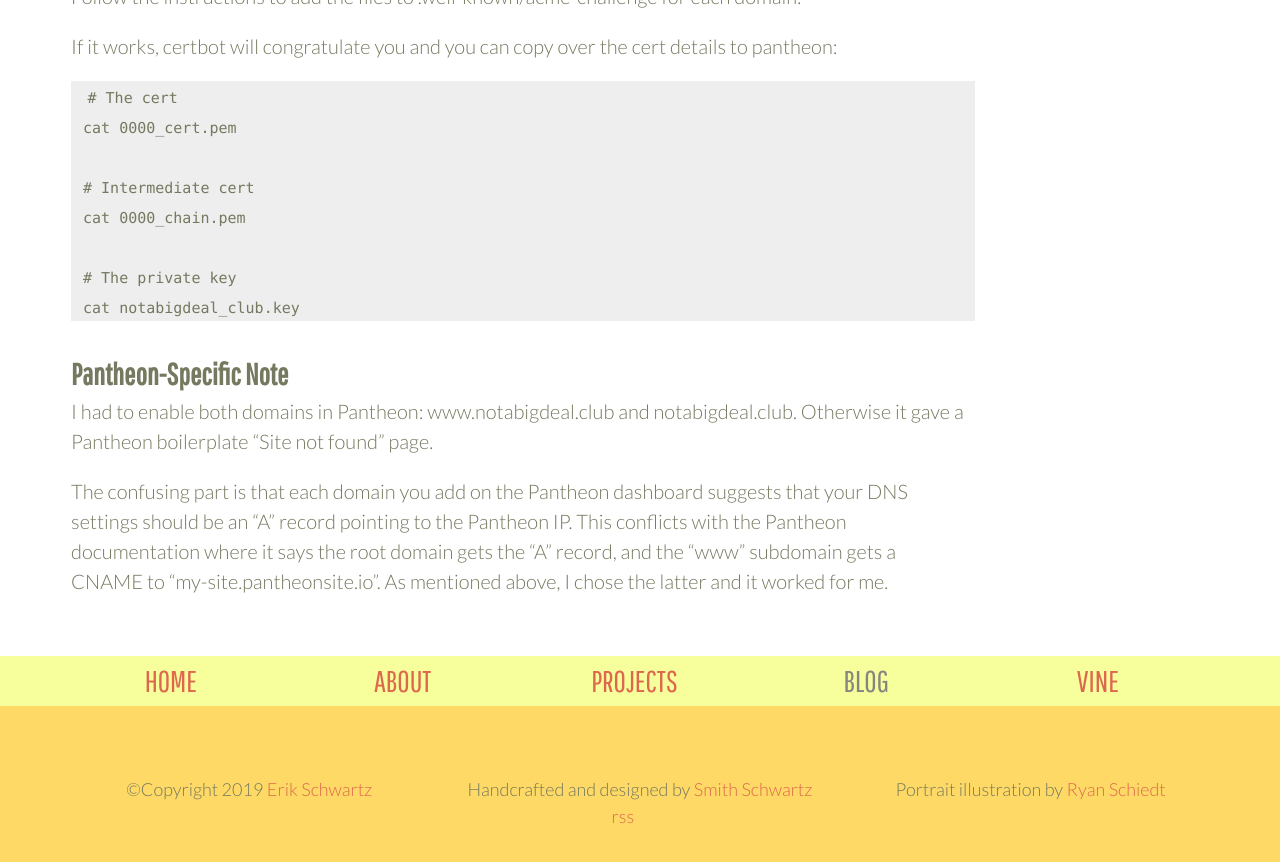
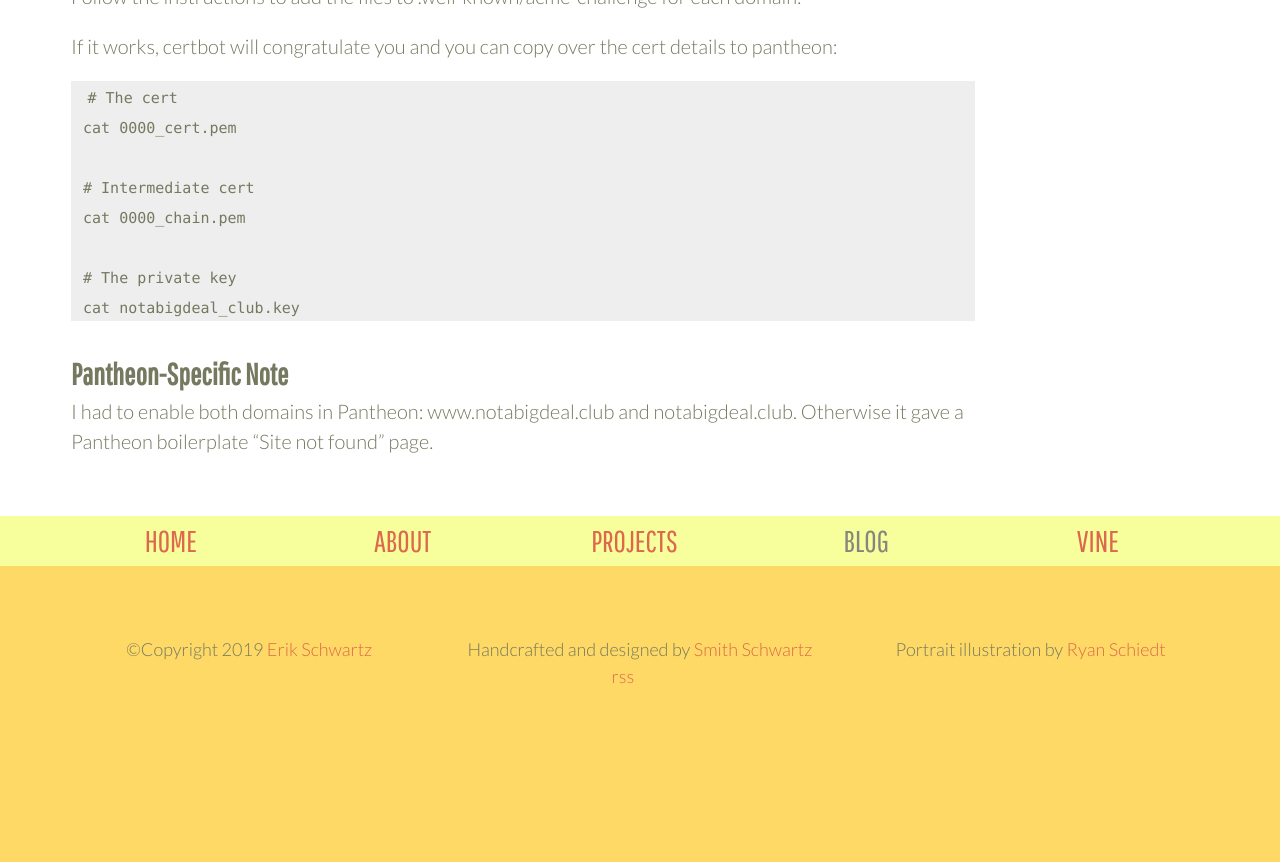
Before and after one commit to eeeschwartz/erikschwartz, a Jekyll site: the page built from _posts/2016-06-23-letsencrypt-san-certificate-pantheon.md, in a window 1280 px wide and 900 px high, scrolled down 3403 px. Shown: the top 862 px of the window. Built offline with Jekyll 4.4.1, drawn with Linux system fonts in a browser that asks for light colours; after the commit the page ends 4163 px from its top, so only the background shows below that; some of the changed text lies outside the part shown.

Commit message:
Add docker-compose, cleanup old posts

```diff
--- a/_posts/2016-06-23-letsencrypt-san-certificate-pantheon.md
+++ b/_posts/2016-06-23-letsencrypt-san-certificate-pantheon.md
@@ -14,7 +14,7 @@
 
 - make sure redirects from https://mydomain.com aren't spoiled by certificate errors because the certificate covers `www.mydomain.com` but not `mydomain.com`
 - Here’s [the post](http://www.jasonsamuel.com/2011/03/07/how-to-properly-use-ssl-redirects-without-getting-certificate-error-messages/) that describes this problem and how to avoid it. But it’s 5 years old so I wanted to test it all out.
-- Use the Pantheon PaaS for Drupal hosting
+- Use the Pantheon PaaS
 - Use letsencrypt to generate throw-away certificates for free
 
 ### Generate a certificate
@@ -125,5 +125,3 @@
 ### Pantheon-specific note
 
 I had to enable both domains in Pantheon: www.notabigdeal.club and notabigdeal.club. Otherwise it gave a Pantheon boilerplate "Site not found" page.
-
-The confusing part is that each domain you add on the Pantheon dashboard suggests that your DNS settings should be an "A" record pointing to the Pantheon IP. This conflicts with the Pantheon documentation where it says the root domain gets the "A" record, and the "www" subdomain gets a CNAME to "my-site.pantheonsite.io". As mentioned above, I chose the latter and it worked for me.
```
Also changed, not shown: _posts/2015-11-16-install-pantheon-drupal-8-mamp.md (+2 -0 lines), _posts/2015-12-16-force-ssl-pantheon.md (renamed from _posts/2015-12-16-drupal-8-force-ssl-pantheon.md, +1 -1 lines), _posts/2015-12-24-drupal-8-deploy-custom-block.md (+1 -0 lines), docker-compose.yml (added, +7 -0 lines), Gemfile.lock.
